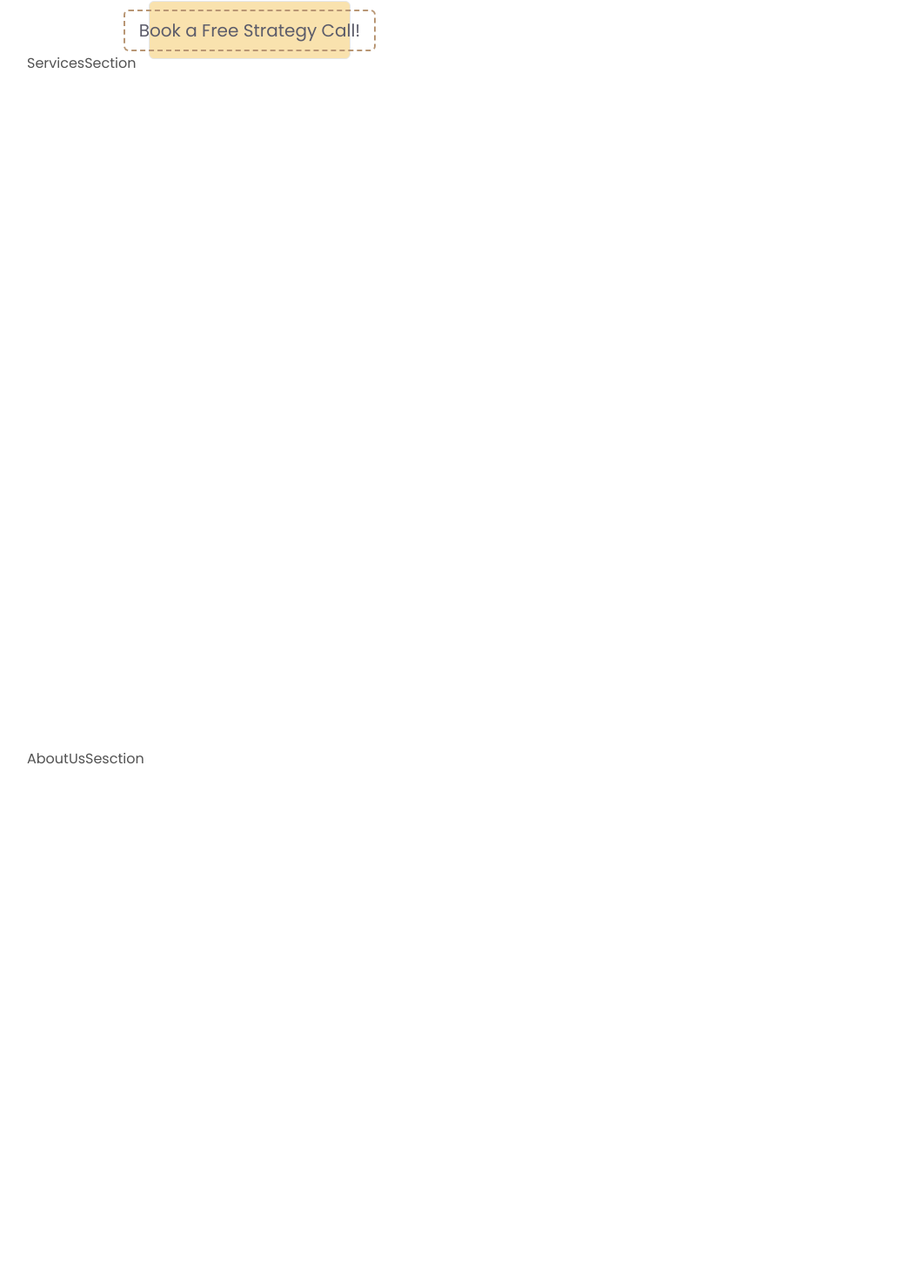
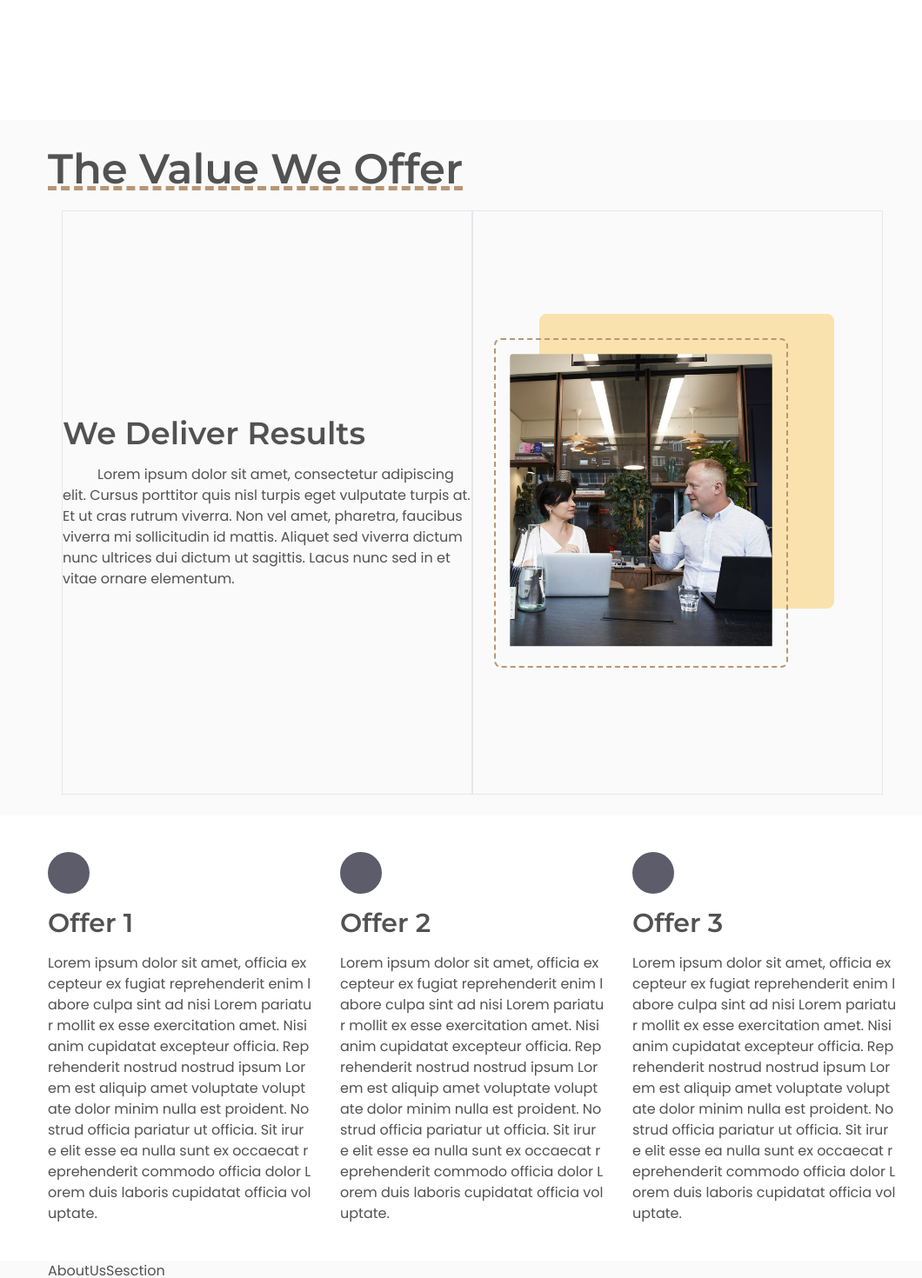
Before and after one commit to BechirMakhlouf/sales-elite-swiss, a Next.js app: page /en in a window 1280 px wide. Shown: the part 803-2273 px from the top of the page at 87% size, without its empty margins (97-1157 px from the left). Built offline with nearby package versions, Linux system fonts and the light colour scheme.

Commit message:
add skeleton to sections

```diff
--- a/app/[locale]/page.tsx
+++ b/app/[locale]/page.tsx
@@ -1,23 +1,36 @@
 import Header from "@/components/Header";
 import HeroSection from "@/components/HeroSection";
 import ServicesSection from "@/components/ServicesSection";
+import OffersSection from "@/components/OffersSection";
 import AboutUsSesction from "@/components/AboutUsSection";
 import ContactUsSection from "@/components/ContactUsSection";
 import Footer from "@/components/Footer";
+import { ReactNode } from "react";
 
 export default function Index() {
+  const Sections: ReactNode[] = [
+    <HeroSection />,
+    <ServicesSection />,
+    <OffersSection />,
+    <AboutUsSesction />,
+    <ContactUsSection />,
+    <Footer />,
+  ];
+
   return (
     <>
-      <div className="w-screen flex justify-center">
-        <div className="w-full xl:w-[80%] lg:w-[90%]">
-          <Header />
-          <HeroSection />
-          <ServicesSection />
-          <AboutUsSesction />
-          <ContactUsSection />
-          <Footer />
+      <Header />
+      {Sections.map((ele, i) => (
+        <div
+          className={`w-screen flex justify-center ${
+            i % 2 ? "bg-alternate-background" : ""
+          }`}
+        >
+          <div className="w-full lg:w-[90%] xl:w-[80%] px-6">
+            {ele}
+          </div>
         </div>
-      </div>
+      ))}
     </>
   );
 }
--- a/components/Footer.tsx
+++ b/components/Footer.tsx
@@ -1,7 +1,29 @@
 import React from "react";
+import Image from "next/image";
+import FullLogoWithSlogan from "@/public/Full Logo with slogan.svg";
 
 const Footer = () => {
-  return <div className="w-full h-[30vh]">Footer</div>;
+  return (
+    <>
+      <div className="w-full h-[30vh] flex items-stretch flex-wrap flex-col-reverse md:flex-col">
+        <div className="w-1/2 min-w-[200px] h-full flex flex-col justify-center gap-11">
+          <Image
+            src={FullLogoWithSlogan}
+            alt="sales elite swiss full logo with slogan"
+          />
+          <p>Copyright © Sales Elite Swiss</p>
+        </div>
+        <div className="min-w-[200px] w-1/2 h-full flex flex-col justify-center items-center ">
+          <h1 className="text-primary text-xl">Navigation</h1>
+          <ul className="">
+            <li className="hover:underline">Home</li>
+            <li className="hover:underline">About Us</li>
+            <li className="hover:underline">Our Services</li>
+          </ul>
+        </div>
+      </div>
+    </>
+  );
 };
 
 export default Footer;
--- a/components/Header.tsx
+++ b/components/Header.tsx
@@ -6,7 +6,7 @@ import MenuIcon from "@/public/icons/menu-icon.svg";
 const Header = () => {
   return (
     <>
-      <div className="lg:fixed lg:z-20 left-0  w-full flex justify-center">
+      <div className=" lg:z-20 left-0  w-full flex justify-center">
         <div className=" py-4 px-8  w-full xl:w-[80%] lg:w-[90%] flex justify-between items-center">
           <Image
             alt="sales elite swiss logo with slogan"
@@ -40,6 +40,7 @@ const Header = () => {
               className=""
             />
           </button>
+
         </div>
       </div>
     </>
--- a/components/HeroSection.tsx
+++ b/components/HeroSection.tsx
@@ -5,28 +5,28 @@ import LandingPageImage from "@/public/images/landing-page-photo.png";
 const HeroSection = () => {
   return (
     <>
-      <div className=" w-full h-fit xl:h-screen min-h-[54em] bg-background flex xl:flex-nowrap flex-wrap justify-stretch items-stretch">
-        <div className=" w-full min-h-[60vh] pt-12 xl:w-[50%] h-full flex justify-center items-start md:items-center ">
+      <div className="w-full h-fit xl:h-screen min-h-[54em] bg-background flex xl:flex-nowrap flex-wrap justify-stretch items-stretch">
+        <div className="w-full min-h-[60vh] pt-12 xl:w-[50%] h-full flex justify-center items-start md:items-center ">
           <div className="w-full px-6 h-[80%] flex flex-col justify-center items-center xl:pt-16 xl:justify-start gap-y-12">
-            <h1 className="text-4xl sm:text-5xl md:text-7xl xl:text-[5.5rem] text-center break-words">
+            <h1 className=" text-4xl sm:text-5xl md:text-7xl  text-center break-words">
               Let&apos;s Improve Your Sales{" "}
               <span className="font-heading underline decoration-[10px] decoration-dashed decoration-accent rounded-md ">
                 Strategy
               </span>
             </h1>
-            <p className="px-2 indent-11 text-lg text-center xl:text-start">
+            <p className="px-2 md:indent-11 text-lg text-center xl:text-start">
               Sales Elite Swiss is a Team of sales experts ready to put on
               decades of knowledge in the field to help you business shine.
             </p>
             <ButtonVariant2>
-              <span className="text-xl text-inherit">
+              <span className="text-md lg:text-xl text-inherit">
                 Book a Free Strategy Call!
               </span>
             </ButtonVariant2>
           </div>
         </div>
 
-        <div className=" min-h-[440px] sm:p-12 xl:p-0 w-full lg:h-full xl:w-[50%] flex justify-center items-center">
+        <div className="min-h-[440px] sm:p-12 xl:p-0 w-full lg:h-full xl:w-[50%] flex justify-center items-center">
           <div className="w-[90%] flex justify-center">
             <div className="w-full relative flex">
               <Image
--- /dev/null
+++ b/components/OffersSection.tsx
@@ -0,0 +1,56 @@
+import React from "react";
+
+const OffersSection = () => {
+  return (
+    <>
+      <div className="py-6 min-h-[32rem] bg-background flex justify-center items-center">
+        <div className="flex flex-col gap-y-8 lg:flex-row lg:gap-x-8">
+          <div className="flex flex-col gap-y-4">
+            <div className="w-12 h-12 rounded-[50%] bg-primary"></div>
+            <h2 className="text-3xl">Offer 1</h2>
+            <p className="break-all">
+              Lorem ipsum dolor sit amet, officia excepteur ex fugiat
+              reprehenderit enim labore culpa sint ad nisi Lorem pariatur mollit
+              ex esse exercitation amet. Nisi anim cupidatat excepteur officia.
+              Reprehenderit nostrud nostrud ipsum Lorem est aliquip amet
+              voluptate voluptate dolor minim nulla est proident. Nostrud
+              officia pariatur ut officia. Sit irure elit esse ea nulla sunt ex
+              occaecat reprehenderit commodo officia dolor Lorem duis laboris
+              cupidatat officia voluptate.
+            </p>
+          </div>
+          <div className="flex flex-col gap-y-4">
+            <div className="w-12 h-12 rounded-[50%] bg-primary"></div>
+            <h2 className="text-3xl">Offer 2</h2>
+            <p className="break-all">
+              Lorem ipsum dolor sit amet, officia excepteur ex fugiat
+              reprehenderit enim labore culpa sint ad nisi Lorem pariatur mollit
+              ex esse exercitation amet. Nisi anim cupidatat excepteur officia.
+              Reprehenderit nostrud nostrud ipsum Lorem est aliquip amet
+              voluptate voluptate dolor minim nulla est proident. Nostrud
+              officia pariatur ut officia. Sit irure elit esse ea nulla sunt ex
+              occaecat reprehenderit commodo officia dolor Lorem duis laboris
+              cupidatat officia voluptate.
+            </p>
+          </div>
+          <div className="flex flex-col gap-y-4">
+            <div className="w-12 h-12 rounded-[50%] bg-primary"></div>
+            <h2 className="text-3xl">Offer 3</h2>
+            <p className="break-all">
+              Lorem ipsum dolor sit amet, officia excepteur ex fugiat
+              reprehenderit enim labore culpa sint ad nisi Lorem pariatur mollit
+              ex esse exercitation amet. Nisi anim cupidatat excepteur officia.
+              Reprehenderit nostrud nostrud ipsum Lorem est aliquip amet
+              voluptate voluptate dolor minim nulla est proident. Nostrud
+              officia pariatur ut officia. Sit irure elit esse ea nulla sunt ex
+              occaecat reprehenderit commodo officia dolor Lorem duis laboris
+              cupidatat officia voluptate.
+            </p>
+          </div>
+        </div>
+      </div>
+    </>
+  );
+};
+
+export default OffersSection;
--- a/components/ServicesSection.tsx
+++ b/components/ServicesSection.tsx
@@ -1,7 +1,44 @@
 import React from "react";
+import Image from "next/image";
 
+import LandingPageImage from "@/public/images/landing-page-photo.png"
 const ServicesSection = () => {
-  return <div className="w-full h-screen">ServicesSection</div>;
+  return (
+    <>
+      <div className="pt-4 w-full h-screen bg-alternate-background">
+        <h1 className="my-4 text-5xl underline decoration-dashed decoration-secondary">
+          The Value We Offer
+        </h1>
+        <div className="my-6 mx-4 flex min-h-[42rem] justify-stretch items-stretch">
+          <div className="w-full border flex flex-col justify-center gap-y-4">
+            <h2 className="text-4xl">We Deliver Results</h2>
+            <p className="indent-10">
+              Lorem ipsum dolor sit amet, consectetur adipiscing elit. Cursus
+              porttitor quis nisl turpis eget vulputate turpis at. Et ut cras
+              rutrum viverra. Non vel amet, pharetra, faucibus viverra mi
+              sollicitudin id mattis. Aliquet sed viverra dictum nunc ultrices
+              dui dictum ut sagittis. Lacus nunc sed in et vitae ornare
+              elementum.
+            </p>
+          </div>
+          <div className="w-full border flex items-center justify-center">
+          <div className="w-[90%] flex justify-center">
+            <div className="w-full relative flex">
+              <Image
+                alt="landing page image"
+                src={LandingPageImage}
+                width={700}
+                className="relative z-10 w-[80%] rounded-lg p-4 border-2 border-dashed border-secondary "
+              />
+              <div className="w-[80%]  aspect-square bg-accent absolute right-8 bottom-[18%] rounded-lg -z-0 border border-accent">
+              </div>
+            </div>
+          </div>
+          </div>
+        </div>
+      </div>
+    </>
+  );
 };
 
 export default ServicesSection;
--- /dev/null
+++ b/components/ui/IconVariant1.tsx
@@ -0,0 +1,8 @@
+
+const IconVariant1 = () => {
+  return (
+    <div>IconVariant1</div>
+  )
+}
+
+export default IconVariant1
--- a/package.json
+++ b/package.json
@@ -13,6 +13,7 @@
     "@sanity/client": "^6.8.6",
     "@sanity/image-url": "^1.0.2",
     "@sanity/vision": "3",
+    "framer-motion": "^10.16.5",
     "next": "14.0.3",
     "next-intl": "^3.1.2",
     "next-sanity": "^5.5.10",
```
Also changed, not shown: components/ContactUsSection.tsx (+79 -1 lines), 1 other file (tests, documents, lock files or other folders).
